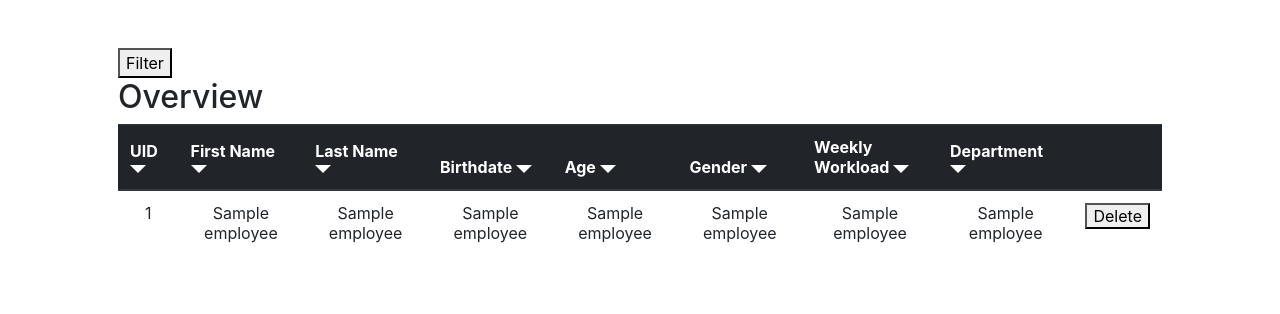
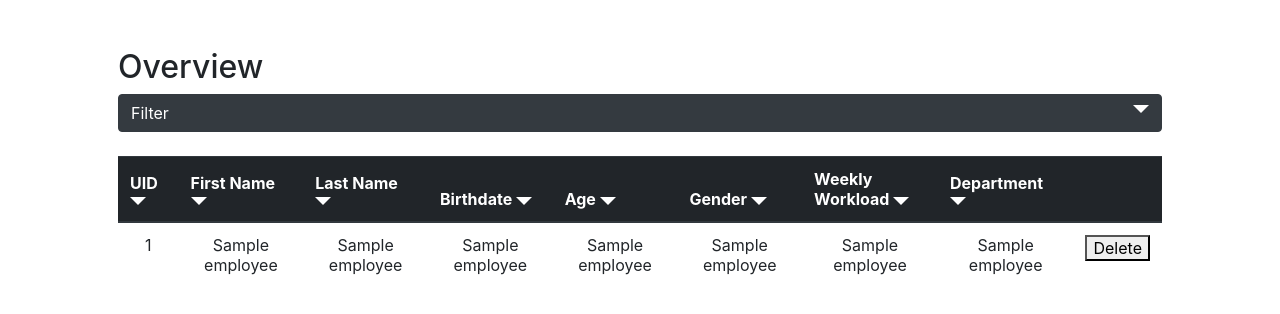
Before and after one commit to 8BitJonny/CS50-Final-Project, a Flask app: template templates/index.html in a window 1280 px wide. Shown: the part 56-370 px from the top of the page. Run offline with Flask 2, Linux system fonts and the light colour scheme; the template is opened without the code that fills it: most values are stand-ins (such as "Sample title", 1, 10 or a date in 2020); some libraries are stand-ins or nearby versions.

Commit message:
styled the filter element

```diff
--- a/templates/index.html
+++ b/templates/index.html
@@ -1,10 +1,11 @@
 {% extends "layout.html" %}
 
 {% block main %}
-    <button class="filter">Filter</button>
-    <div class="filtercontent" style="display: none">
-            <div class="form-row">
-                <div class="form-group col-md-2">
+    <h2>Overview</h2>
+    <button class="filter btn-block btn btn-dark text-left">Filter <img src="/static/down-arrow.svg" class="float-right" id ="arrow0" height="16px"></button>
+    <div class="filtercontent p-3 bg-light border border-dark" style="display: none">
+            <div class="form-inline">
+                <div class="form-group">
                     <select class="custom-select" id="searchCategory">
                         <option selected>--Category--</option>
                         <option value="0">UID</option>
@@ -17,14 +18,14 @@
                         <option value="7">Department</option>
                     </select>
                 </div>
-                <div class="form-group">
-                    <input type="text" id="query">
+                <div class="form-group mx-3">
+                    <input type="text" class="form-control"id="query">
                 </div>
-                <button class="btn btn-primary" onclick="updateFilter()">Submit</button>
+                <button class="btn btn-primary mr-3" onclick="updateFilter()">Submit</button>
+                <button class="btn btn-danger" onclick="location.href='/';">Reset</button>
             </div>
     </div>
-    <h2>Overview</h2>
-    <table class="table" id="employees">
+    <table class="table mt-4" id="employees">
         <thead class="thead-dark">
             <tr>
                 <th>UID <img src="/static/down-arrow.svg" id ="arrow0" height="16px" onclick="sort(0)"></th>
```
